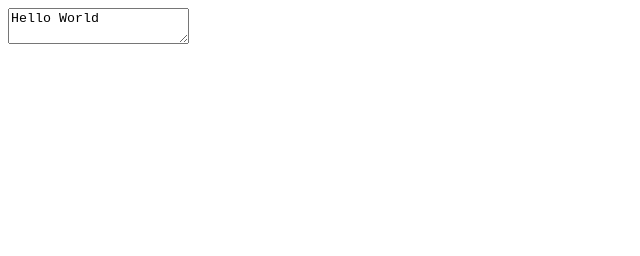
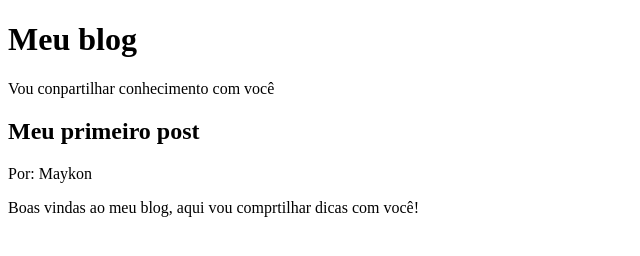
Before and after one commit to maykonengelmann-lab/PrimeiroSite, a plain HTML site: page index.html in a window 1280 px wide. Shown: the whole page, without its empty margins (0-640 px from the left). Drawn offline with Linux system fonts and the light colour scheme.

Commit message:
commit e Push

```diff
--- a/index.html
+++ b/index.html
@@ -6,6 +6,15 @@
     <title>Nosso primeiro site</title>
 </head>
 <body>
-    <textarea>Hello World</textarea>
+    <header>
+        <h1>Meu blog</h1>
+        <p>Vou conpartilhar conhecimento com você</p>
+    </header>
+    <main>
+        <h2>Meu primeiro post</h2>
+        <p>Por: Maykon </p>
+        <P>Boas vindas ao meu blog, aqui vou comprtilhar dicas com você!
+        </P>
+    </main>
 </body>
 </html>
```
